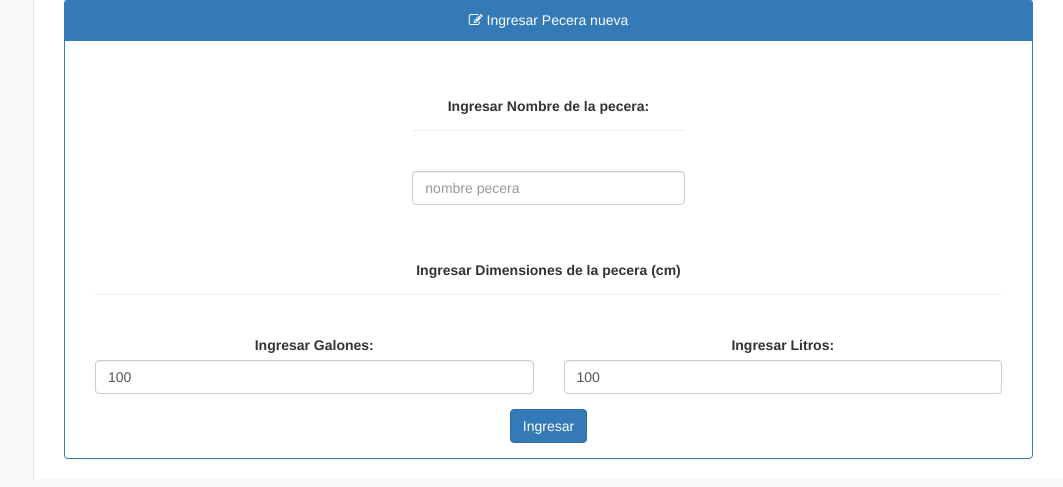
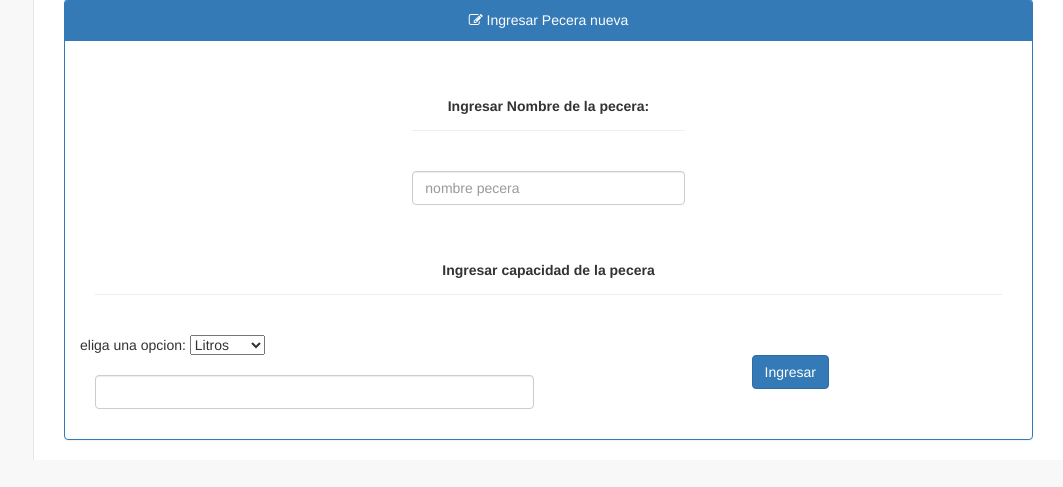
Before and after one commit to IgnacioYanjari/ProyectoTics1, a Flask app: page / in a window 1280 px wide. Shown: the part 313-800 px from the top of the page, without its empty margins (217-1280 px from the left). Run offline with Flask 2, Linux system fonts and the light colour scheme; data that the repository does not hold is empty; some libraries are stand-ins or nearby versions.

Commit message:
Update index.html

```diff
--- a/Web/app/template/index.html
+++ b/Web/app/template/index.html
@@ -78,28 +78,28 @@
 
         <div class="col-xs-12">
           <div class="page-header text-center">
-            <label>Ingresar Dimensiones de la pecera (cm) </label>
+            <label>Ingresar capacidad de la pecera </label>
           </div>
           <br>
         </div>
+
+<!----------------------------------------------------->
+        eliga una opcion:
+        <select name="opcion_capacidad">
+          <option value="Litros">Litros</option>
+          <option value="Galones">Galones</option>
+        </select>
+<!----------------------------------------------------->
 
         <div class="col-xs-12">
             <div class="row">
               <div class="col-lg-6">
                 <div class="form-group text-center">
-                  <label for="sel1">Ingresar Galones:</label>
                   <br>
-                  <input type="float" name="galones" min="100" max="1000" value="100" class="form-control">
+                  <input type="float" name="capacidad" min="1" max="1000" class="form-control">
                 </div>
               </div>
-              <div class="col-lg-6">
-                <div class="form-group text-center">
-                  <label for="sel1">Ingresar Litros:</label>
-                  <br>
-                  <input type="number" name="litros" min="1" max="33" value="100" class="form-control">
-                </div>
-              </div>
-            </div>
+
             <div class="row">
                   <div class="text-center">
                     <button type="submit" class="btn btn-primary">Ingresar</button>
```
